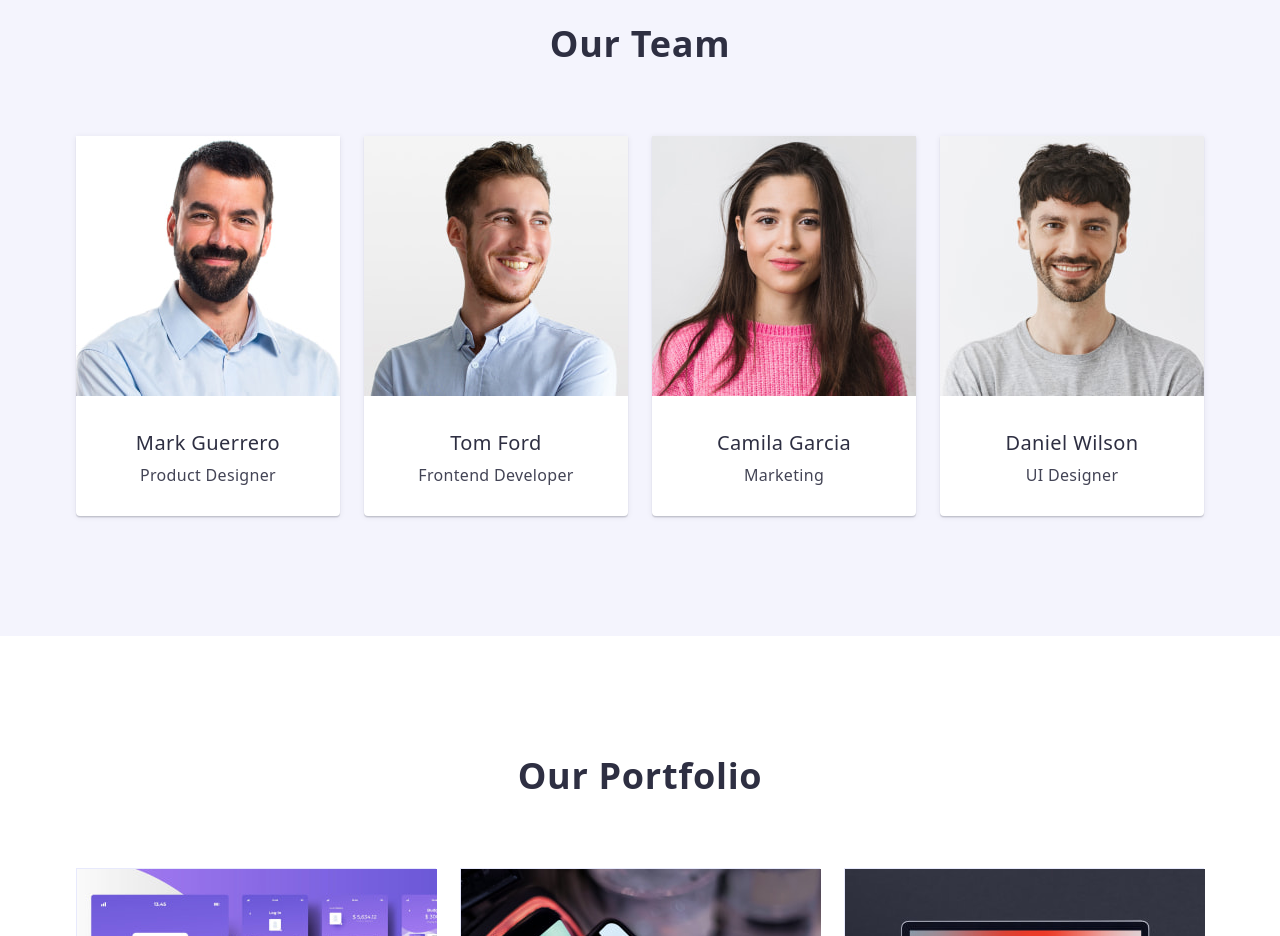
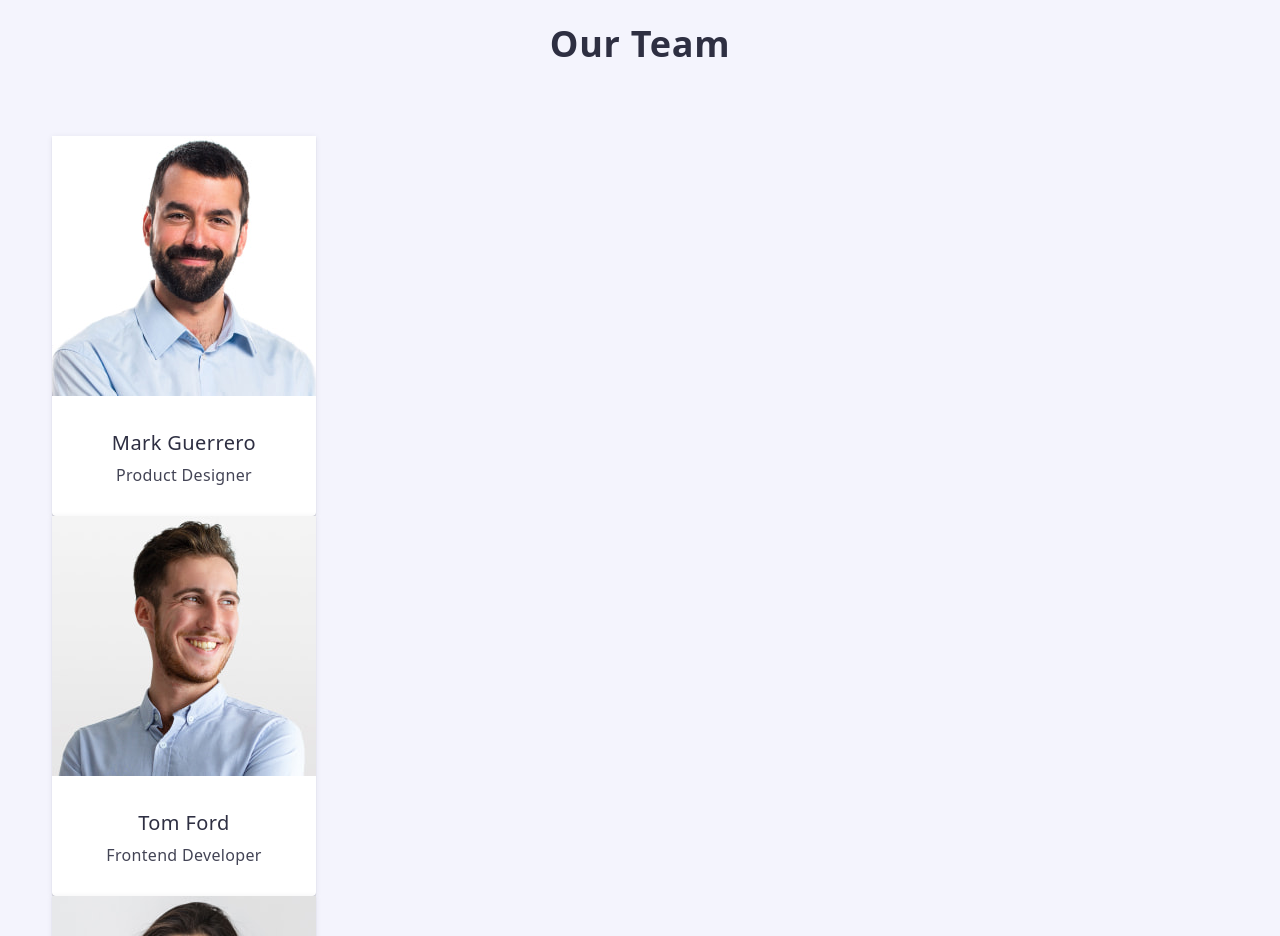
Before and after one commit to Arinalekseewa/goit-markup-hw-02, a plain HTML site: page index.html in a window 1280 px wide. Shown: the part 1160-2096 px from the top of the page. Drawn offline with nearby package versions, Linux system fonts and the light colour scheme.

Commit message:
update files

```diff
--- a/index.html
+++ b/index.html
@@ -14,7 +14,6 @@
     <link rel="stylesheet" href="https://cdnjs.cloudflare.com/ajax/libs/modern-normalize/3.0.0/modern-normalize.min.css">
 </head>
 <body>
-
     <header>
         <div class="header">
           <div class="nav-list">
@@ -75,7 +74,6 @@
         <!-- Our Team -->
         <section class="our-team">
             <h2 class="team-title">Our Team</h2>
-            <div class="team-conteiner">
             <ul>
                 <li class="team-list">
                     <img src="./images/img-1.jpg" alt="Mark Guerrero" width="264">
@@ -98,7 +96,6 @@
                     <p class="team-list-info">UI Designer</p>
                 </li>
             </ul>
-        </div>
         </section>
         <!-- Our portfolio -->
          <section class="our-portfolio">
```
